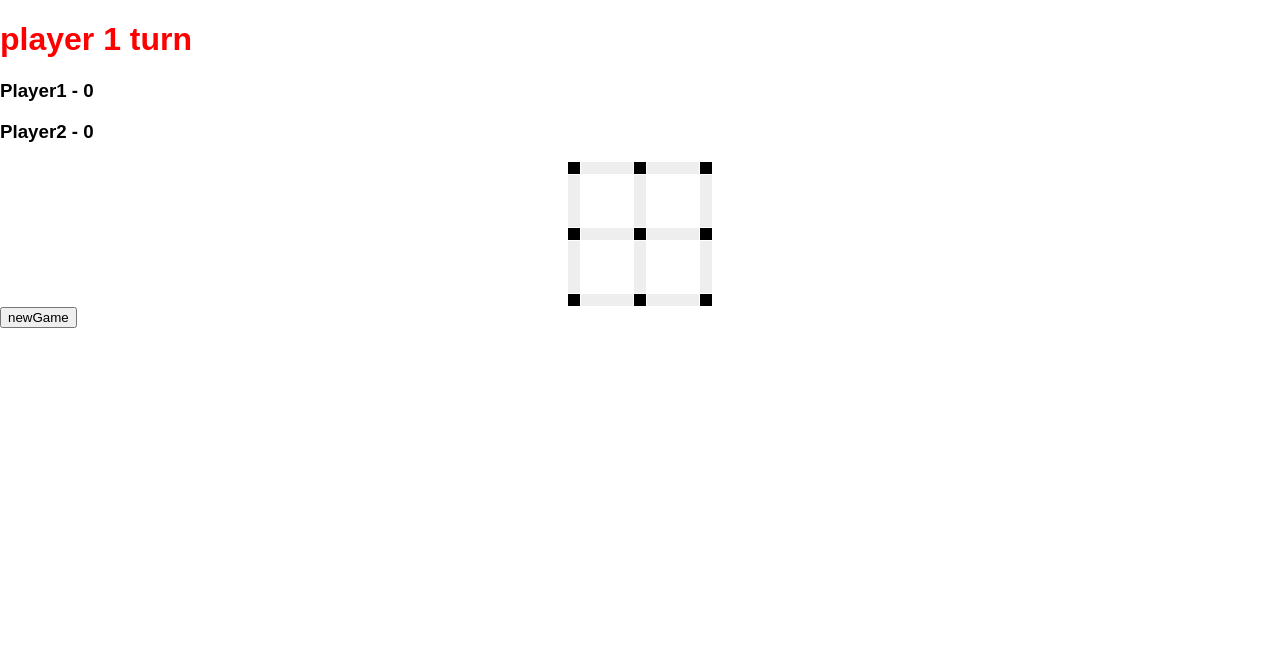
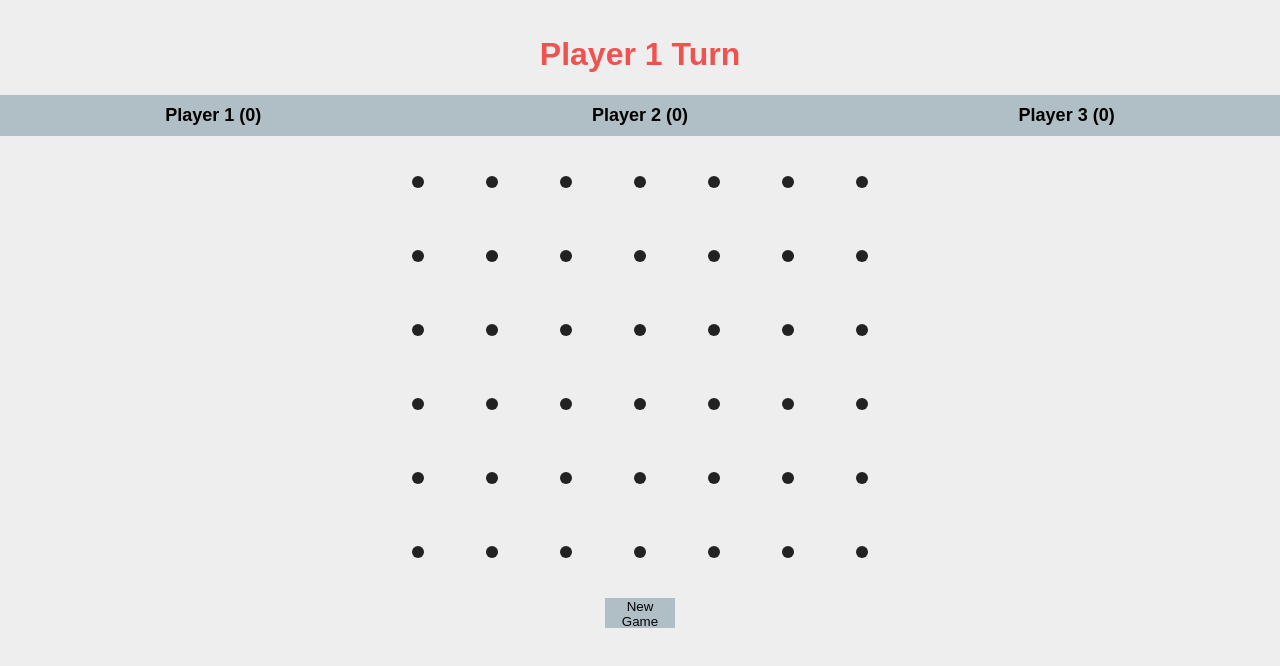
Before and after one commit to vritant24/DotsAndBoxed, a React (Create React App) app: page / in a window 1280 px wide. Shown: the top 666 px of the page. Built offline with nearby package versions, Linux system fonts and the light colour scheme.

Commit message:
styled components

```diff
--- a/src/App.css
+++ b/src/App.css
@@ -1,65 +1,130 @@
 body, html {
   height: 100%;
   width: 100%;
-}
-.Grid {
-  margin: 0 auto;
-  border-spacing: 1px;
+  background: #eee;
+  margin-top: 15px;
 }
 
-.HorizontalRow {
-
+.DotsAndBoxes {
+  margin: 0 5px;
 }
 
-.HorizontalLine {
-  height: 10px;
-  width: 50px;
+.Scores, h3 {
+    background: #b0bec5;
+    text-align: center;
+    display: flex;
+    justify-content: space-around;
+    flex-direction: row;
+}
+
+h1, h3 {
+  text-align: center;
+}
+
+h3 {
+  font-size: 18px;
+  display: inline-block;
+  margin: 10px 0;
+  align-self: center;
+}
+
+.Grid {
+  margin: 40px auto;
+  border-collapse: collapse;
+  border-spacing: 1px;
 }
 
 .Dot {
   height: 10px;
   width: 10px;
-  background: black;
+  background: #222;
+  border-radius: 1em;
 }
 
-.VerticalRow {
+.VerticalLine, .HorizontalLine {
+  border-radius: 1em;
+}
+
+.HorizontalLine {
+  height: 10px;
+  width: 60px;
 }
 
 .VerticalLine {
-  height: 50px;
+  height: 60px;
   width: 10px;
 }
 
 .FillerBox {
-  height: 50px;
-  width: 50px;
-  background: blue;
+  height: 60px;
+  width: 60px;
 }
 
-.L0 {
-  background: #eee;
+.L0:hover {
+  background: #aaa;
 }
 
 .L1 {
-  background: #222;
+  background: #333;
 }
 
 .P0 {
-  background: white;
+  /*background: #eee;*/
 }
 
 .P1 {
-  background: red;
+  background: #ef5350;
 }
 
 .P2 {
-  background: blue;
+  background: #42a5f5;
+}
+
+.P3 {
+  background: #66bb6a;
 }
 
 .T1 {
-  color: red;
+  color: #ef5350;
 }
 
 .T2 {
-  color: blue;
+  color: #42a5f5;
 }
+
+.T3 {
+  color: #66bb6a;
+}
+
+.Reset {
+  background: #b0bec5;
+  height: 30px;
+  width: 70px;
+  border: none;
+  outline: none;
+  display: block;
+  margin: 0 auto;
+}
+
+@media (max-width: 400px) {
+  h3 {
+    font-size: 12px;
+  }
+  .HorizontalLine {
+    height: 7px;
+    width: 50px;
+  }
+
+  .VerticalLine {
+    height: 50px;
+    width: 7px;
+  }
+  .Dot {
+    height: 7px;
+    width: 7px;
+  }
+  .FillerBox {
+    height: 50px;
+    width: 50px;
+  }
+}
--- a/src/components/DotsAndBoxes.jsx
+++ b/src/components/DotsAndBoxes.jsx
@@ -6,11 +6,11 @@ export default class DotsAndBoxes extends Component {
     super(props);
     this.state = {
       currentPlayer: 1,
-      numPlayers: 2,
+      numPlayers: 3,
       score: [],
       gridSize: {
-        row: 2,
-        col: 2
+        row: 5,
+        col: 6
       },
       gameOver: false
     };
@@ -19,16 +19,18 @@ export default class DotsAndBoxes extends Component {
     this.setScores();
   }
   reset = () => {
-    this.state = {
+    this.setState((prevState) => {
+      return {
         currentPlayer: 1,
-      numPlayers: 2,
+        numPlayers: prevState.numPlayers,
         score: [],
         gridSize: {
-        row: 7,
-        col: 8
+          row: prevState.gridSize.row,
+          col: prevState.gridSize.col
         },
         gameOver: false
-    };
+      }
+    });
     this.setScores();
   }
   setScores(numplayer) {
@@ -80,30 +82,34 @@ export default class DotsAndBoxes extends Component {
         } else {
           winner++;
           return(
-            <h1 className={"T" + winner}>player {winner} wins</h1>
+            <h1 className={"T" + winner}>Player {winner} wins</h1>
           );
         }
       } else {
         return(
-          <h1 className={"T" + this.state.currentPlayer}>player {this.state.currentPlayer} turn</h1>
+          <h1 className={"T" + this.state.currentPlayer}>Player {this.state.currentPlayer} Turn</h1>
         );
       }
     })();
     var scores = this.state.score.map((points, index) => {
     return (
-        <h3 className="PlayerScore" key={index}> Player{index + 1} - {points}</h3>
+        <h3 className="PlayerScore" key={index}> Player {index + 1} ({points})</h3>
       );
     });
     return(
       <div>
+        <div className="Header">
           {header}
           <div className= "Scores">
             {scores}
           </div>
+        </div>
+        <div className="DotsAndBoxes">
           <Grid gameOver={this.gameOver.bind(this)} nextPlayer={this.nextPlayer.bind(this)}
           incrementScore={this.incrementScore.bind(this)} gridSize={this.state.gridSize}
           numPlayers={this.state.numPlayers} currentPlayer={this.state.currentPlayer} reset={this.reset}/>
         </div>
+      </div>
     );
   }
 }
--- a/src/components/Grid.jsx
+++ b/src/components/Grid.jsx
@@ -215,7 +215,7 @@ export default class Grid extends Component {
             {rows}
           </tbody>
         </table>
-        <button className="Reset" onClick={this.reset}>newGame</button>
+        <button className="Reset" onClick={this.reset}>New Game</button>
       </div>
     );
   }
```
Lines whose indentation alone changed are shown as unchanged.
